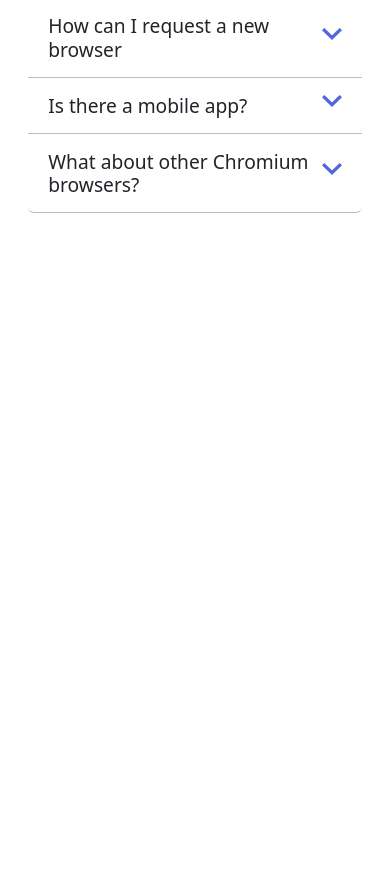
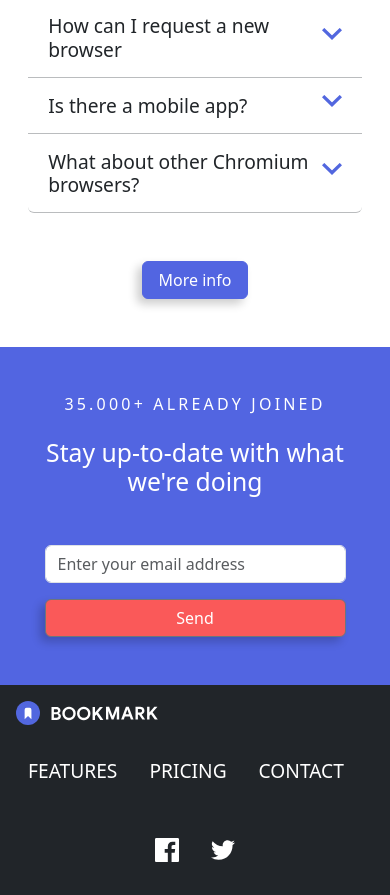
Before and after one commit to ivanetierra/Lliurament-1.2, a website: page index.html in a window 390 px wide. Shown: the part 4213-5108 px from the top of the page. Before the commit the page ends 4474 px from the top, so only its background shows below. Drawn offline with nearby package versions, Linux system fonts and the light colour scheme.

Commit message:
finished footer

```diff
--- a/index.html
+++ b/index.html
@@ -24,13 +24,13 @@
                     <li class="nav-item ">
                         <a class="nav-link mx-lg-3 fw-semi-bold" href="#">FEATURES</a>
                     </li>
-                    <li class="nav-item">
+
                         <a class="nav-link mx-lg-3 fw-semi-bold" href="#">PRICING</a>
                     </li>
-                    <li class="nav-item">
+
                         <a class="nav-link mx-lg-3 fw-semi-bold" href="#">CONTACT</a>
                     </li>
-                    <li class="nav-item">
+
                         <a class="nav-link btn btn-secondary mx-lg-3 px-4 fw-semi-bold" href="#">LOGIN</a>
                     </li>
                 </ul>
@@ -276,11 +276,54 @@
                     </div>
 
                 </div>
+
+                <div class="mt-5 d-flex justify-content-center">
+                    <a href="#" class="btn btn-primary px-3">More info</a>
+                </div>
+
             </div>
         </div>
     </div>
 
+    <div class="container-fluid form-container">
+        <div class="row">
+            <div class="col-10 col-md-4 mx-auto text-center pt-5">
+                <h6 class="mb-4">35.000+ ALREADY JOINED</h6>
+                <h2>Stay up-to-date with what we're doing</h2>
+                <form class="row my-5">
+                    <div class="col-12 col-lg-8 mb-3">
+                        <input type="email" placeholder="Enter your email address" class="form-control" id="exampleInputEmail1" aria-describedby="emailHelp">
+                    </div>
+                    <div class="col-12 col-lg-4">
+                        <button type="submit" class="btn btn-secondary w-100">Send</button>
+                    </div>
+                </form>
+            </div>
+        </div>
+    </div>
 
+    <footer class="bg-dark text-white">
+        <div class="container">
+            <div class="row">
+
+                <div class="col-12 col-md-4 text-md-left text-center d-flex align-items-center p-3">
+                    <img src="/images/logo-bookmark-white.svg" alt="Logo" height="24">
+                </div>
+
+
+                <div class="col-12 col-md-4 text-center d-flex flex-md-row align-items-center">
+                    <a class="nav-link p-3" href="#">FEATURES</a>
+                    <a class="nav-link p-3" href="#">PRICING</a>
+                    <a class="nav-link p-3" href="#">CONTACT</a>
+                </div>
+
+                <div class="col-12 col-md-4 text-right d-flex justify-content-md-end justify-content-center py-3">
+                    <a class="p-3" href="#"><img src="./images/icon-facebook.svg" alt="Facebook"></a>
+                    <a class="p-3" href="#"><img src="./images/icon-twitter.svg" alt="Twitter"></a>
+                </div>
+            </div>
+        </div>
+    </footer>
 
 
 
--- a/styles.scss
+++ b/styles.scss
@@ -77,7 +77,7 @@ body {
 .btn-secondary:hover {
   background-color: white;
   outline: 0.15rem solid $secondary;
-  color: $secondary;
+  color: $secondary !important;
 }
 
 .btn-tertiary {
@@ -212,3 +212,14 @@ body {
 .accordion-button:hover {
   color: $secondary;
 }
+
+//form
+
+.form-container {
+  background-color: $primary;
+  color: white;
+}
+
+h6 {
+  letter-spacing: 0.2em;
+}
```
Also changed, not shown: images/logo-bookmark-white.svg (added), styles.css, 1 other file.
